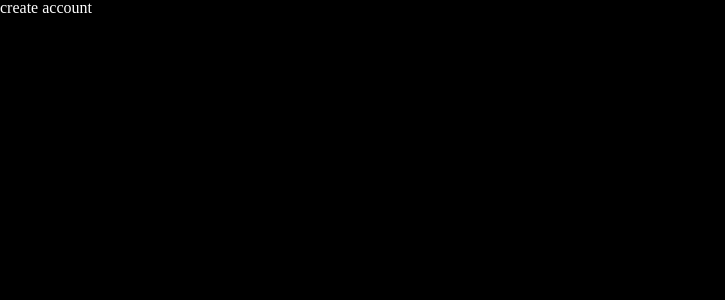
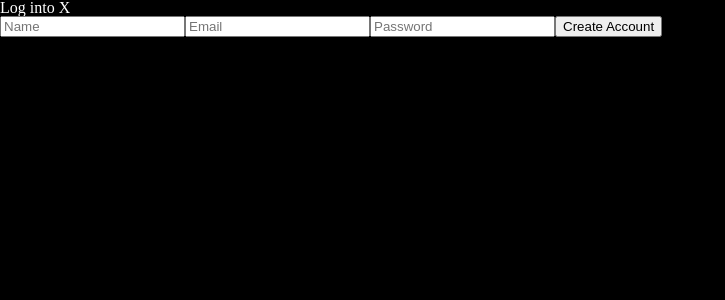
Before and after one commit to sunshower1127/nwitter-reloaded, a React (Vite) app: page /create-account in a window 1280 px wide. Shown: the top 300 px of the page, without its empty margins (0-725 px from the left). Built offline with nearby package versions, Linux system fonts and the light colour scheme; the HTML template or start-up script is replaced by a standard one.

Commit message:
0128
firebase auto 추가
로그인 form 만들어봄

```diff
--- a/src/App.tsx
+++ b/src/App.tsx
@@ -8,6 +8,7 @@
 import reset from "styled-reset"
 import { useEffect, useState } from "react"
 import LoadingScreen from "./components/loading-screen"
+import { auth } from "./components/firebase"
 
 
 const router = createBrowserRouter([
@@ -48,7 +49,7 @@
 function App() {
   const [isLoading, setLoading] = useState(true)
   const init = async() => {
-    // fire base thing
+    await auth.authStateReady()
     setLoading(false)
   }
   useEffect(()=>{init()}, [])
--- a/src/components/firebase.ts
+++ b/src/components/firebase.ts
@@ -1,5 +1,6 @@
 // Import the functions you need from the SDKs you need
 import { initializeApp } from "firebase/app";
+import { getAuth } from "firebase/auth";
 // TODO: Add SDKs for Firebase products that you want to use
 // https://firebase.google.com/docs/web/setup#available-libraries
 
@@ -15,3 +16,5 @@
 
 // Initialize Firebase
 const app = initializeApp(firebaseConfig);
+
+export const auth = getAuth(app)
--- a/src/routes/create-account.tsx
+++ b/src/routes/create-account.tsx
@@ -1,3 +1,57 @@
+import { useState } from "react"
+import styled from "styled-components"
+
+const Wrapper = styled.div`
+
+`
+
+const Title = styled.h1`
+
+`
+
+const Form = styled.form`
+
+`
+
+const Input = styled.input`
+
+`
+
 export default function CreateAccount() {
-  return <h1>create account</h1>
+  const [isLoading, setLoading] = useState(false)
+  const [name, setName] = useState("")
+  const [email, setEmail] = useState("")
+  const [password, setPassword] = useState("")
+  const [error, setError] = useState("")
+  const onChange = (e: React.ChangeEvent<HTMLInputElement>) => {
+    const { target: {name, value} } = e
+    if (name === "name") {
+      setName(value)
+    } else if (name === "password") {
+      setPassword(value)
+    } else if (name === "email") {
+      setEmail(value)
+    }
+  }
+  const onSubmit = (e: React.FormEvent<HTMLFormElement>) => {
+    e.preventDefault()
+    console.log(name, email, password);
+    try {
+
+    } catch(e) {
+
+    } finally {
+      setLoading(false)
+    }
+  }
+
+  return <Wrapper>
+    <Title>Log into X</Title>
+    <Form onSubmit={onSubmit}>
+      <Input onChange={onChange} name="name" value={name} placeholder="Name" type="text" required />
+      <Input onChange={onChange} name="email" value={email} placeholder="Email" type="email" required />
+      <Input onChange={onChange} name="password" value={password} placeholder="Password" type="password" required />
+      <Input onChange={onChange} type="submit" value={isLoading ? "Loading" : "Create Account"} />
+    </Form>
+  </Wrapper>
 }
```
